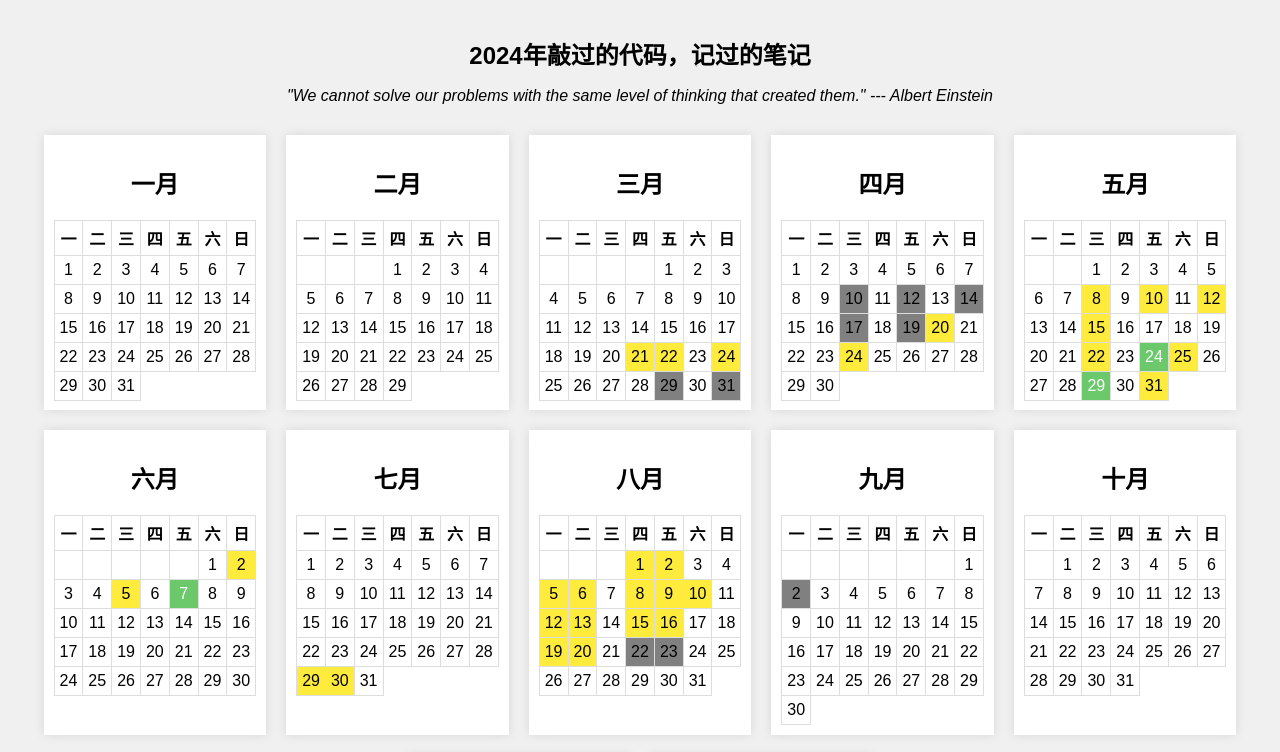
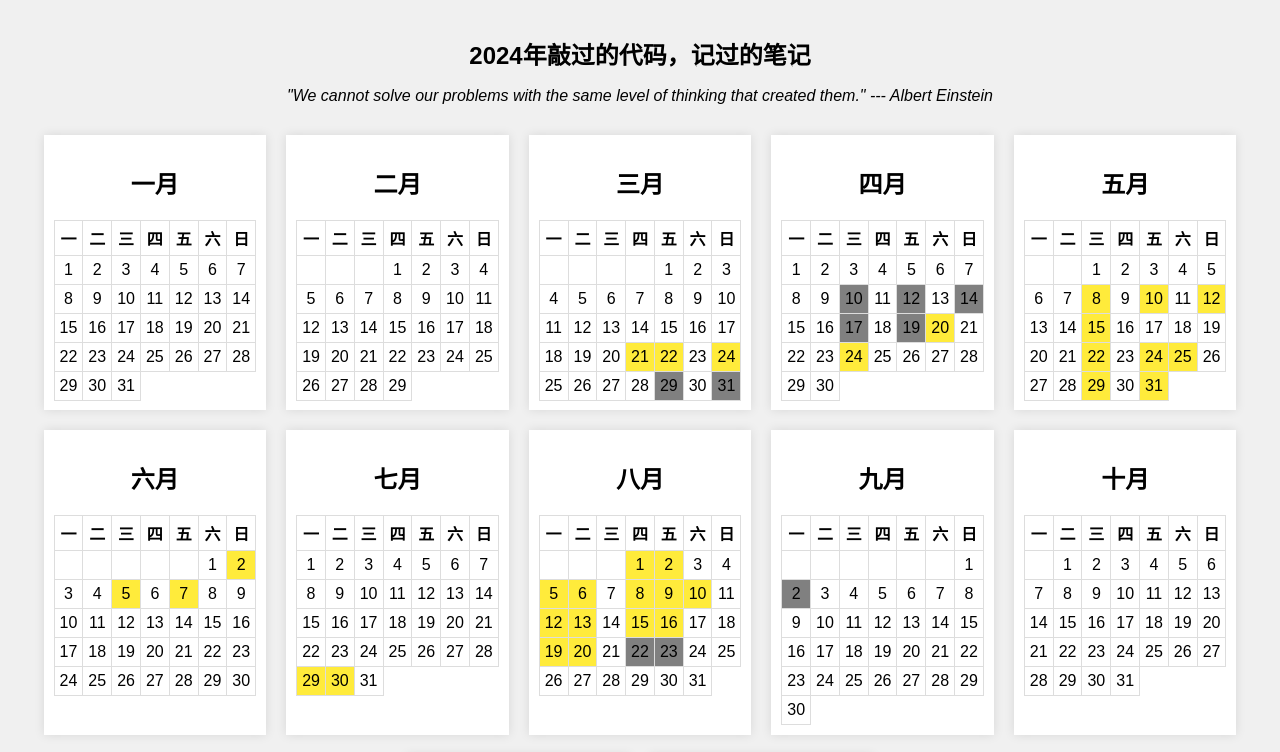
Before and after one commit to zxh111222/notes_calendar, a plain HTML site: page index.html in a window 1280 px wide. Shown: the top 752 px of the page. Drawn offline with Linux system fonts and the light colour scheme.

Commit message:
10.09更新

```diff
--- a/css/styles.css
+++ b/css/styles.css
@@ -50,17 +50,6 @@ highlight:hover {
     background-color: #fdd835;
 }
 
-.green-highlight {
-    background-color: rgb(107, 201, 107);
-    cursor: pointer;
-    color: white;
-}
-
-.green-highlight:hover {
-    background-color: rgb(76, 185, 76);
-    cursor: pointer;
-    color: white;
-}
 
 .web1-highlight, .web2-highlight{
     background-color: gray;
--- a/js/script.js
+++ b/js/script.js
@@ -2,18 +2,11 @@ document.addEventListener('DOMContentLoaded', () => {
     const highlightDates = {
         "三月": [21, 22, 24],
         "四月": [20, 24],
-        "五月": [8, 10, 15, 12, 22, 25, 31],
-        "六月": [2, 5],
+        "五月": [8, 10, 15, 12, 22, 25, 24, 29, 31],
+        "六月": [2, 5, 7],
         "七月": [29, 30],
         "八月": [1, 2, 5, 6, 8, 9, 10, 12, 13, 15, 16, 19, 20],
         // 添加其他月份的有md笔记的日期
-    };
-
-    const greenHighlightDates = {
-        "五月": [24, 29],
-        "六月": [7],
-        "八月": [],
-        // 添加其他月份的绿色有上课日期
     };
 
     const highlightDatesWeb1 = {
@@ -67,13 +60,12 @@ document.addEventListener('DOMContentLoaded', () => {
                     const fullDate = new Date(year, monthIndex, date);
 
                     const highlight = highlightDates[monthName] && highlightDates[monthName].includes(date);
-                    const greenHighlight = greenHighlightDates[monthName] && greenHighlightDates[monthName].includes(date);
                     const highlight_web1 = highlightDatesWeb1[monthName] && highlightDatesWeb1[monthName].includes(date);
                     const highlight_web2_1 = highlightDatesWeb2_1[monthName] && highlightDatesWeb2_1[monthName].includes(date);
                     const highlight_web2_2 = highlightDatesWeb2_2[monthName] && highlightDatesWeb2_2[monthName].includes(date);
                     const isAfterAug5 = fullDate >= new Date(2024, 7, 5); // 比较日期是否在2024年8月5日之后（包括当日）
 
-                    if (highlight || greenHighlight || highlight_web1 || highlight_web2_1 || highlight_web2_2) {
+                    if (highlight || highlight_web1 || highlight_web2_1 || highlight_web2_2) {
                         let link;
                         if (highlight_web1) {
                             link = `https://github.com/zxh111222/web1/tree/main/day${year}${month}${day}` + '/note';
@@ -96,11 +88,6 @@ document.addEventListener('DOMContentLoaded', () => {
                         }
                         if (highlight) {
                             cell.classList.add('highlight');
-                            cell.addEventListener('click', () => {
-                                window.open(link, '_blank');
-                            });
-                        } else if (greenHighlight) {
-                            cell.classList.add('green-highlight');
                             cell.addEventListener('click', () => {
                                 window.open(link, '_blank');
                             });
```
